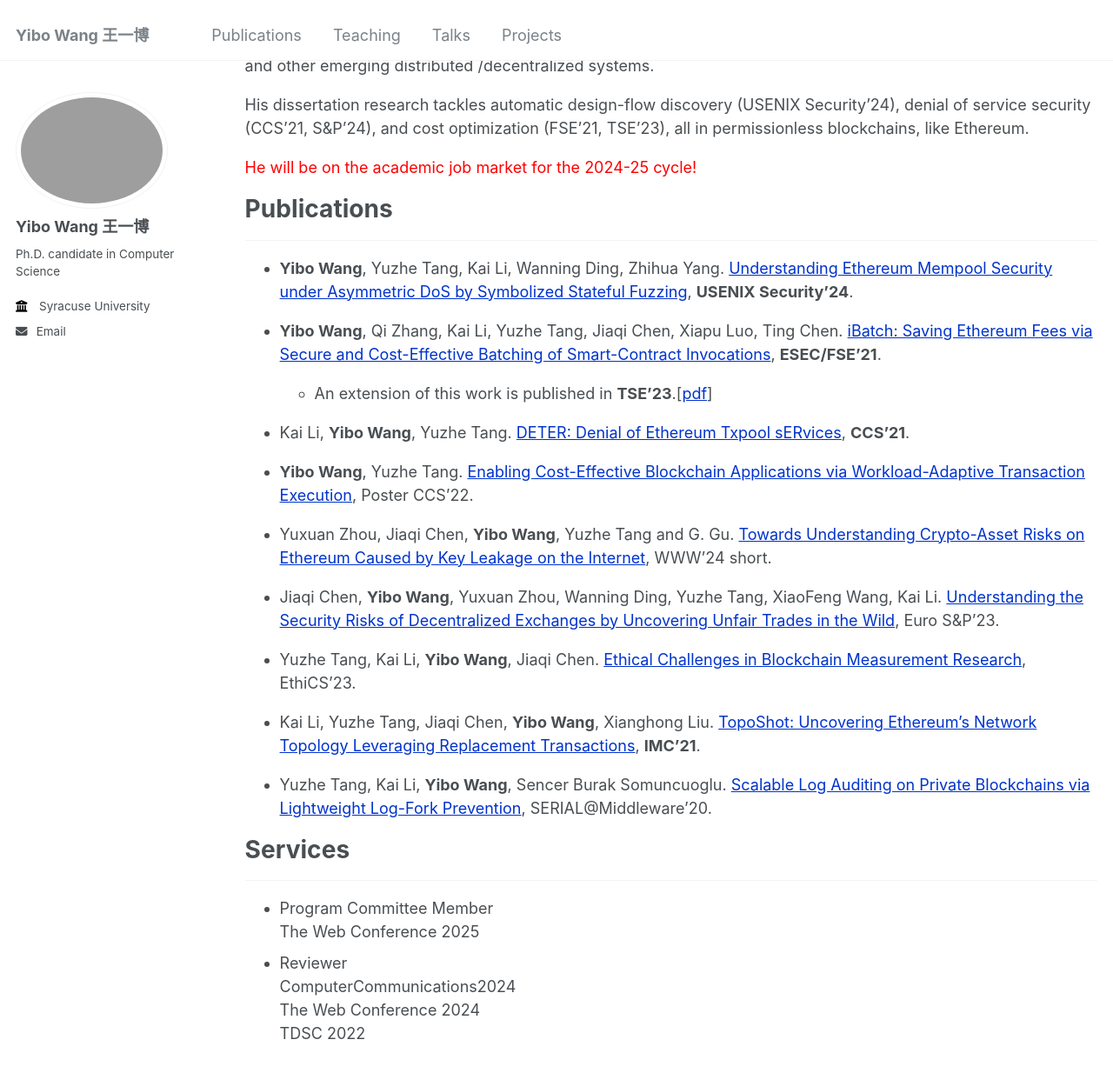
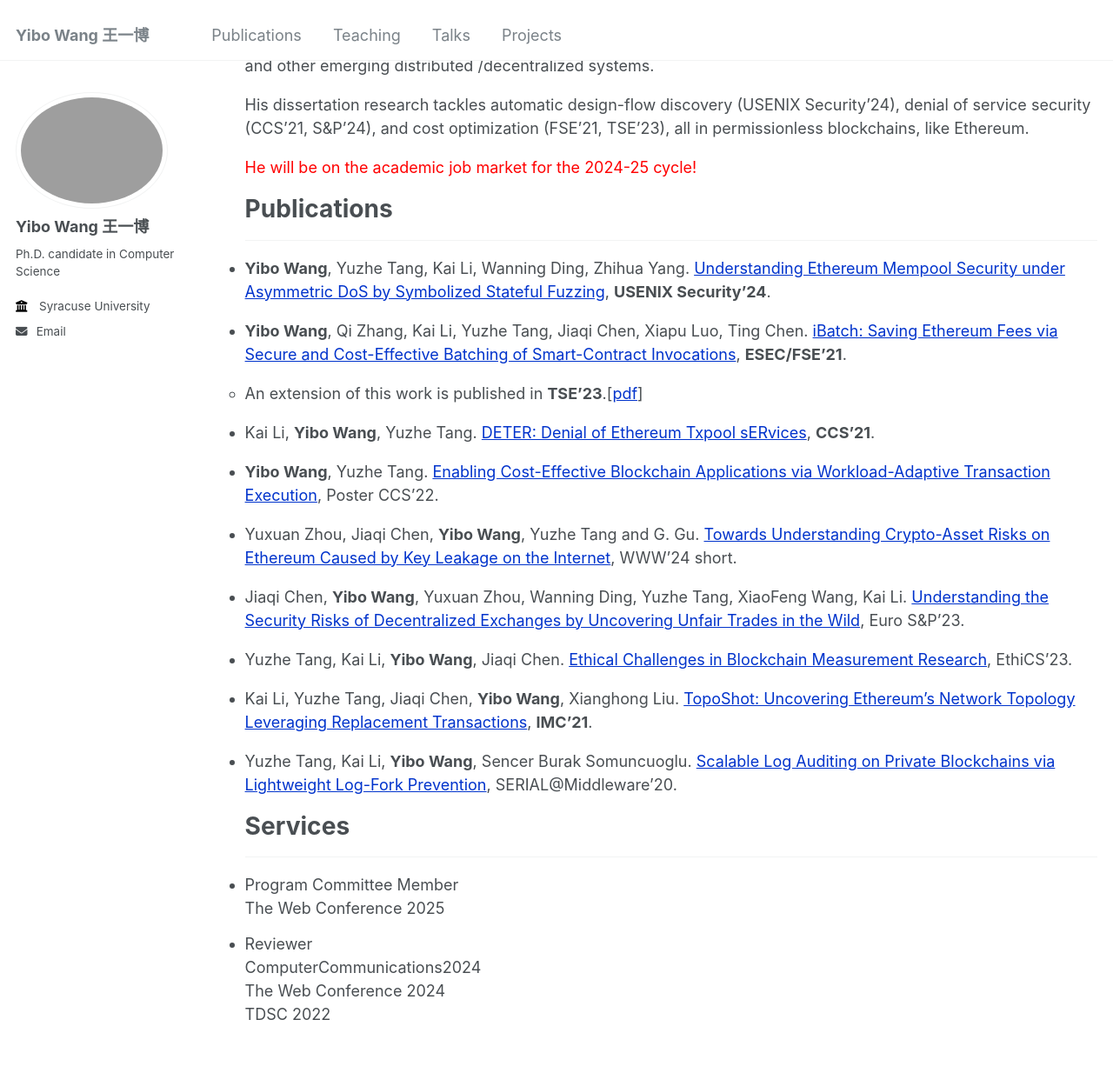
Before and after one commit to wangyibo0308/wangyibo0308.github.io, a Jekyll site: the page built from _pages/about.md, in a window 1280 px wide and 1400 px high, scrolled down 255 px. Shown: the top 1234 px of the window at 87% size. Built offline with Jekyll 4.4.1, drawn with Linux system fonts in a browser that asks for light colours.

Commit message:
Update _archive.scss

```diff
--- a/_sass/_archive.scss
+++ b/_sass/_archive.scss
@@ -13,7 +13,14 @@
     @include span(10 of 12 last);
     @include prefix(0.5 of 12);
   }
+ul {
+    margin: 0;  /* Remove default margin */
+    padding: 0; /* Remove default padding */
 
+    li {
+      margin-bottom: 0.75em; /* Adjust this value for desired spacing */
+    }
+  }
   a {
     color: #0033CC;
     text-decoration: underline;
```
